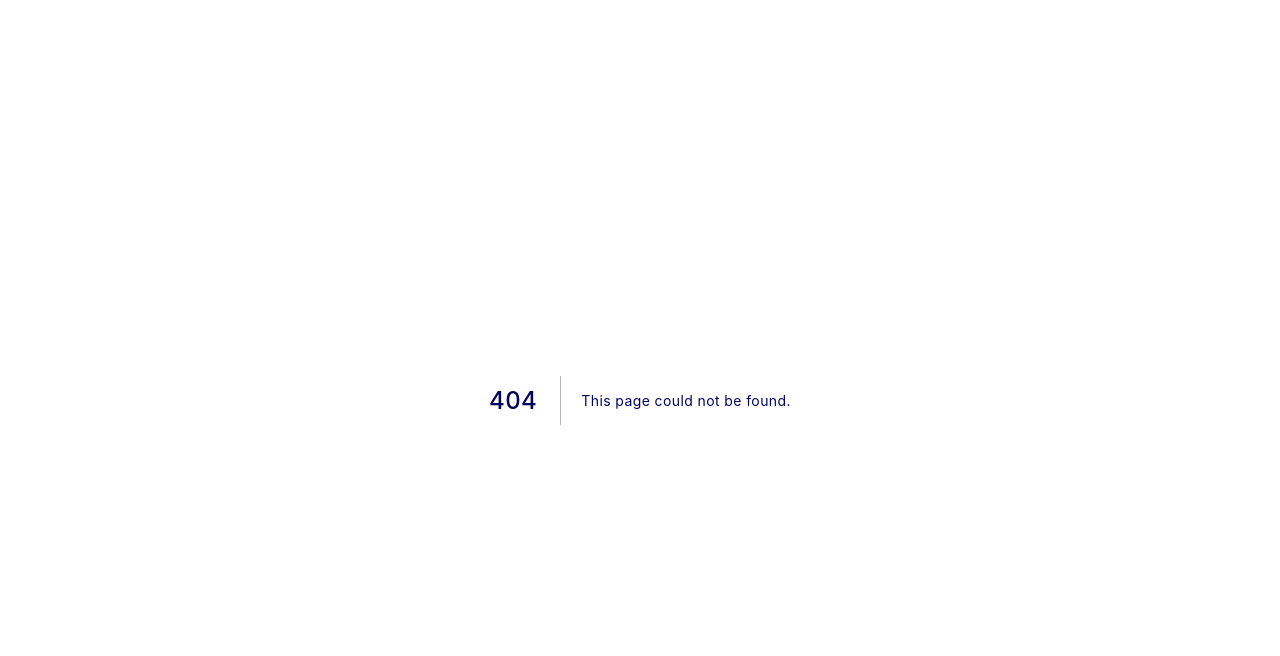
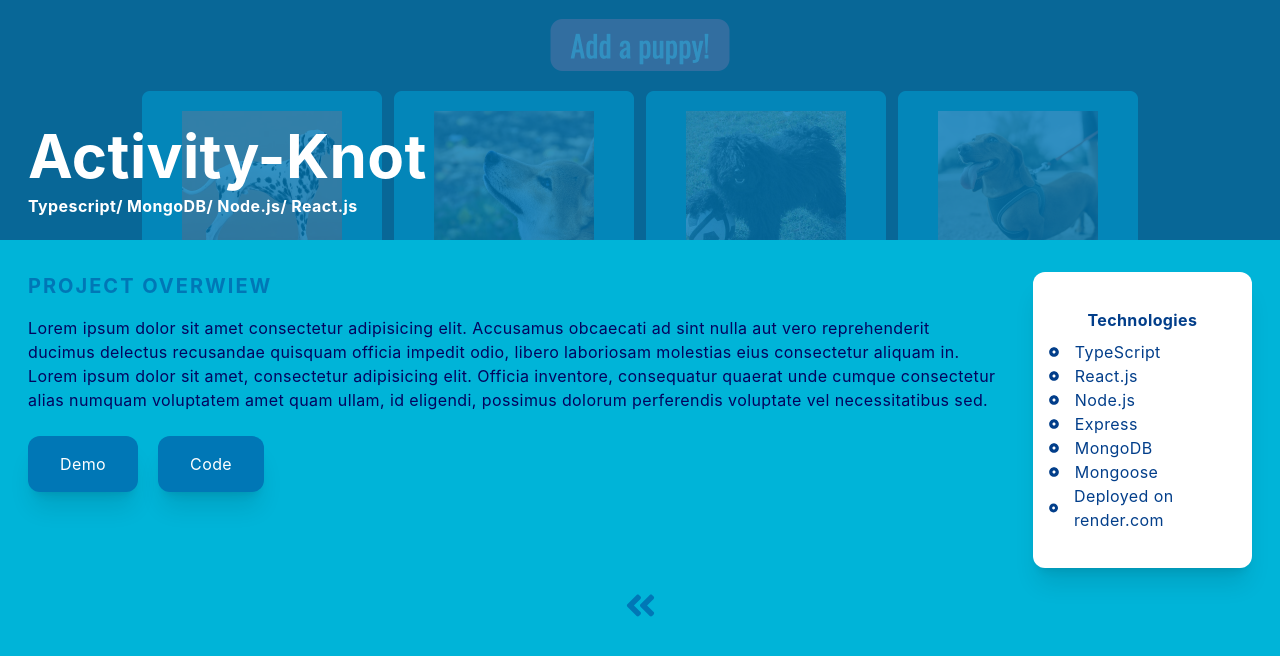
Before and after one commit to kindofclever/portfolio, a Next.js app: page /puppy in a window 1280 px wide. Before the commit this address had no page. Shown: the top 656 px of the page. Built offline with nearby package versions, Linux system fonts and the light colour scheme.

Commit message:
updated puppy project

```diff
--- a/components/Projects.js
+++ b/components/Projects.js
@@ -2,6 +2,7 @@ import React from 'react';
 import activity from '../public/assets/projects/activity-knot.png';
 import shoppinglist from '../public/assets/projects/shopping-list.png';
 import elevators from '../public/assets/projects/elevators.png';
+import puppy from '..public/assets/projects/puppy.png';
 import ProjectItem from './ProjectItem';
 import { motion } from 'framer-motion';
 
@@ -14,6 +15,11 @@ const Projects = () => {
             <p className='text-[#0077B6] uppercase text-xl tracking-widest'>Projects</p>
             <h2 className='text-[#ffec43] font-bold mt-3'>What I have build so far</h2>
             <div className='grid md:grid-cols-2 gap-8 mt-5'>
+            <ProjectItem
+                    projectTitle='Happy-Puppy'
+                    projectDescription='A fullstack app for dog lovers'
+                    backgroundImg={puppy}
+                    projectUrl='/puppy'/>
                 <ProjectItem
                     projectTitle='Activity-Knot'
                     projectDescription='A social media app for people who share the same interests'
--- a/pages/elevators.js
+++ b/pages/elevators.js
@@ -20,7 +20,7 @@ const elevators = () => {
           <div className='col-span-4'>
           <h2 className='text-[#0077B6] uppercase text-xl tracking-widest mb-4'>Project overwiew</h2>
 
-            <p>Lorem ipsum dolor sit amet, consectetur adipisicing elit. Officia inventore, consequatur quaerat unde cumque consectetur alias numquam voluptatem amet quam ullam, id eligendi, possimus dolorum perferendis voluptate vel necessitatibus sed.</p>
+            {/* <p>Lorem ipsum dolor sit amet, consectetur adipisicing elit. Officia inventore, consequatur quaerat unde cumque consectetur alias numquam voluptatem amet quam ullam, id eligendi, possimus dolorum perferendis voluptate vel necessitatibus sed.</p> */}
             {/* <button className=' bg-[#0077B6] hover:bg-gradient-to-l from-[#023E8A] to-[#0077B6] px-8 py-4 mt-2 mr-8'>Demo</button>
             <button className='bg-[#0077B6] hover:bg-gradient-to-l from-[#023E8A] to-[#0077B6] px-8 py-4 mt-2'>Code</button> */}
 
--- /dev/null
+++ b/pages/puppy.js
@@ -0,0 +1,75 @@
+import React from 'react';
+import Image from 'next/image';
+import activity from '../public/assets/projects/puppy.png';
+import { FaDotCircle, FaAngleDoubleLeft } from 'react-icons/fa';
+import Link from 'next/link';
+import { motion } from 'framer-motion';
+
+const puppy = () => {
+  return (
+    <motion.div
+      exit={{ opacity: 0 }}
+      className='w-full'>
+      <div className='w-screen h-[30vh] lg:h-[30vh] relative'>
+        <div className='absolute top-0 left-0 w-full h-[30vh] lg:h-[30vh] bg-[#0077B6]/90 md:bg-[#0077B6]/80  z-10' />
+          <Image className='absolute z-1' layout='fill' objectFit='cover' src={activity} alt='/' />
+          <div className='absolute top-[70%] max-w-[1240px] w-full left-[50%] right-[50%] translate-x-[-50%] translate-y-[-50%] z-10 p-2 text-white'>
+            <h2 className='py-2 text-white'>Activity-Knot</h2>
+            <h3 className=' text-white'>Typescript/ MongoDB/ Node.js/ React.js </h3>
+          </div>
+        </div>
+        <div className='max-w-[1240px] mx-auto p-2 grid md:grid-cols-5 gap-8 pt-8 mx-5'>
+          <div className='col-span-4'>
+            <h2 className='text-[#0077B6] uppercase text-xl tracking-widest mb-4'>Project overwiew</h2>
+            <p className='mb-4'> Lorem ipsum dolor sit amet consectetur adipisicing elit. Accusamus obcaecati ad sint nulla aut vero reprehenderit ducimus delectus recusandae quisquam officia impedit odio, libero laboriosam molestias eius consectetur aliquam in. Lorem ipsum dolor sit amet, consectetur adipisicing elit. Officia inventore, consequatur quaerat unde cumque consectetur alias numquam voluptatem amet quam ullam, id eligendi, possimus dolorum perferendis voluptate vel necessitatibus sed.</p>
+            <a href='https://activity-knot.herokuapp.com/'>
+            <motion.button
+                  whileHover={{ scale: 1.05 }}
+                  whileTap={{ scale: 0.9 }}
+                  transition={{ type: "spring", stiffness: 400, damping: 17 }}
+                  className=' bg-[#0077B6] text-white hover:bg-gradient-to-l from-[#023E8A] to-[#0077B6] px-8 py-4 mt-2 rounded-xl shadow-xl cursor-pointer'>
+                    Demo
+                </motion.button>
+            </a>
+            <a href='https://github.com/matildisnil/saltFinalProjectBackend'>
+                <motion.button
+                  whileHover={{ scale: 1.05 }}
+                  whileTap={{ scale: 0.9 }}
+                  transition={{ type: "spring", stiffness: 400, damping: 17 }}
+                  className=' bg-[#0077B6] text-white hover:bg-gradient-to-l from-[#023E8A] to-[#0077B6] px-8 py-4 mx-5 mt-2 rounded-xl shadow-xl cursor-pointer'>
+                    Code
+                </motion.button>
+            </a>
+          </div>
+          <div className='col-span-4 md:col-span-1 shadow-xl rounded-xl bg-white hover:bg-[#0077B6] group  hover:text-white '>
+            <div className='py-9'>
+                <p className='text-center font-bold pb-2 text-[#023E8A]  group-hover:text-white '>Technologies</p>
+                <div className='flex flex-col justify-center items-start group-hover:text-white '>
+                  <p className='  group-hover:text-white  text-[#023E8A] flex items-center '><FaDotCircle size={10} className='mx-4  group-hover:text-white ' /> TypeScript</p>
+                  <p className='  group-hover:text-white  text-[#023E8A] flex items-center '><FaDotCircle size={10} className='mx-4  group-hover:text-white ' /> React.js</p>
+                  <p className='  group-hover:text-white  text-[#023E8A] flex items-center '><FaDotCircle size={10} className='mx-4  group-hover:text-white ' /> Node.js</p>
+                  <p className='  group-hover:text-white  text-[#023E8A] flex items-center '><FaDotCircle size={10} className='mx-4  group-hover:text-white ' /> Express</p>
+                  <p className=' group-hover:text-white  text-[#023E8A] flex items-center '><FaDotCircle size={10} className='mx-4  group-hover:text-white ' />MongoDB</p>
+                  <p className=' group-hover:text-white  text-[#023E8A] flex items-center '><FaDotCircle size={10} className='mx-4  group-hover:text-white ' />Mongoose</p>
+                  <p className=' group-hover:text-white   text-[#023E8A] flex items-center '><FaDotCircle size={10} className='mx-4  group-hover:text-white ' />Deployed on render.com</p>
+                </div>
+              </div>
+            </div>
+        </div>
+        <div className='flex justify-center' >
+          <Link href='/#projects'>
+            <motion.div
+                className='text-[#0077B6] hover:text-[#ff4369] p-2 m-1  cursor-pointer'
+                whileHover={{ scale: 1.2 }}
+                whileTap={{ scale: 0.9 }}
+                transition={{ type: "spring", stiffness: 400, damping: 17 }}>
+                  <FaAngleDoubleLeft
+                      size={35}/>
+            </motion.div>
+          </Link>
+        </div>
+    </motion.div>
+  )
+};
+
+export default puppy;
```
Also changed, not shown: public/assets/projects/puppy.png (added).
